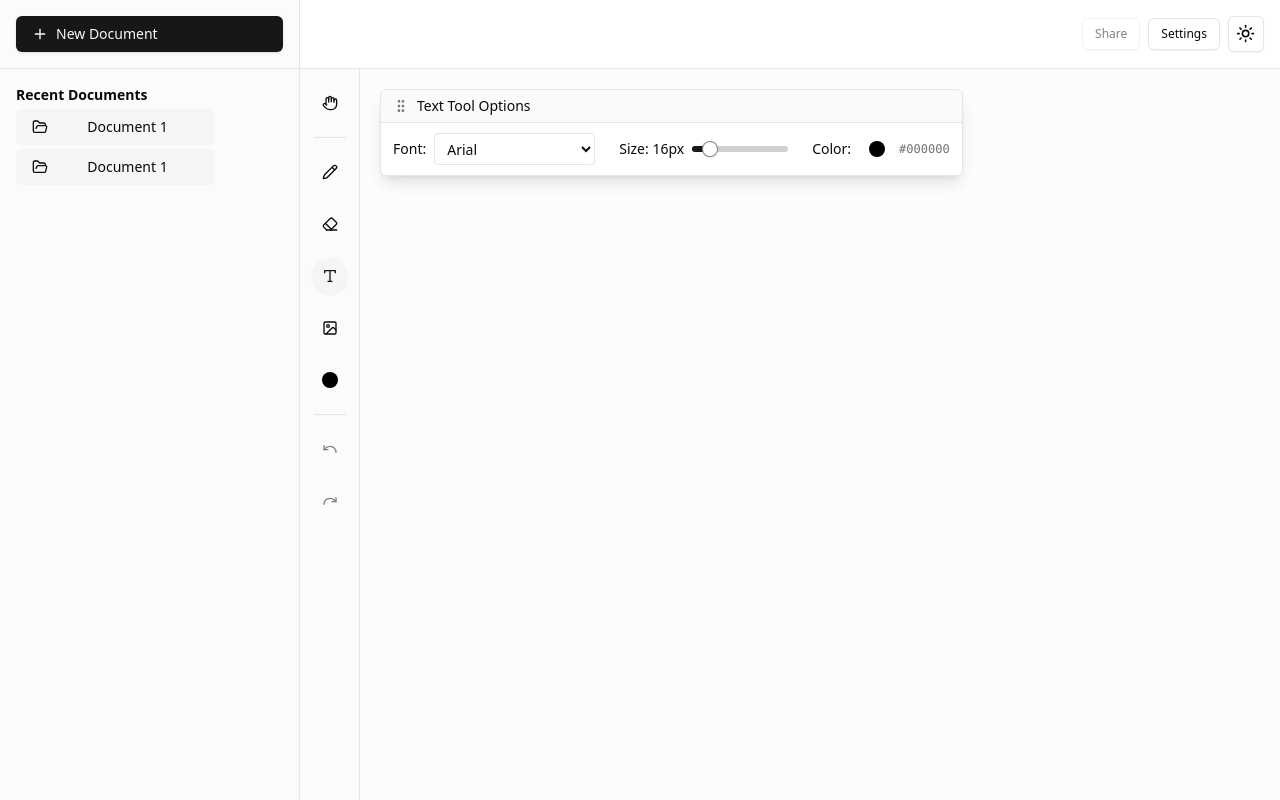
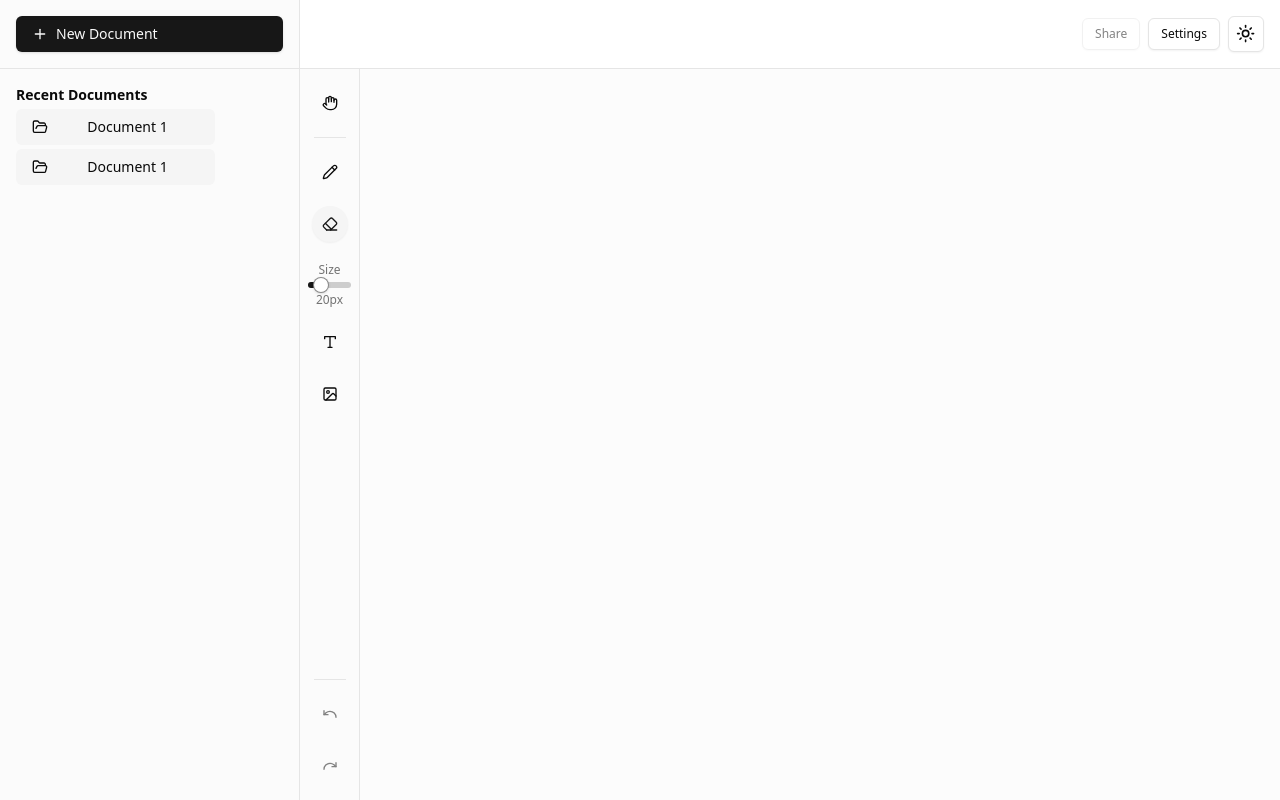
Before and after one commit to Veeeetzzzz/OpenCanvas, a React (Vite) app: page / in a window 1280 px wide. Both pictures are taken after a click on the button 329 px from the left and 322 px from the top of the page. Built offline with nearby package versions, Linux system fonts and the light colour scheme.

Commit message:
Enhanced Eraser handling & improved Text Tooltip

```diff
--- a/src/App.tsx
+++ b/src/App.tsx
@@ -20,7 +20,8 @@ interface Document {
 function App() {
   const [tool, setTool] = useState<Tool>('pencil');
   const [color, setColor] = useState('#000000');
-  const [lineWidth, setLineWidth] = useState(5);
+  const [pencilWidth, setPencilWidth] = useState(5);
+  const [eraserWidth, setEraserWidth] = useState(20);
   // State to hold all documents
   const [documents, setDocuments] = useState<Document[]>([]);
   // State to track the ID of the currently active document
@@ -337,10 +338,12 @@ function App() {
               <Toolbar
                 tool={tool}
                 color={color}
-                lineWidth={lineWidth}
+                pencilWidth={pencilWidth}
+                eraserWidth={eraserWidth}
                 onToolChange={setTool}
                 onColorChange={setColor}
-                onLineWidthChange={setLineWidth}
+                onPencilWidthChange={setPencilWidth}
+                onEraserWidthChange={setEraserWidth}
                 onUndo={handleUndo}
                 onRedo={handleRedo}
                 canUndo={currentHistoryIndex > 0}
@@ -351,7 +354,8 @@ function App() {
                 <Canvas
                   tool={tool}
                   color={color}
-                  lineWidth={lineWidth}
+                  pencilWidth={pencilWidth}
+                  eraserWidth={eraserWidth}
                   onColorChange={setColor}
                   onToolChange={setTool}
                   onStateChange={handleStateChange}
--- a/src/components/canvas.tsx
+++ b/src/components/canvas.tsx
@@ -8,12 +8,13 @@ import {
   ContextMenuItem,
   ContextMenuTrigger,
 } from "@/components/ui/context-menu"
-import { Copy, Trash } from "lucide-react"
+import { Copy, Trash, Pin, PinOff } from "lucide-react"
 
 interface CanvasProps {
   tool: Tool;
   color: string;
-  lineWidth: number;
+  pencilWidth: number;
+  eraserWidth: number;
   onColorChange: (color: string) => void;
   onToolChange: (tool: Tool) => void;
   onStateChange: (update: DrawingState | DrawingAction, pastedImageDataUrl?: string) => void;
@@ -28,8 +29,10 @@ const DEFAULT_GRID_SIZE = 20; // Define default grid size
 export function Canvas({
   tool,
   color,
-  lineWidth,
+  pencilWidth,
+  eraserWidth,
   onColorChange,
+  onToolChange,
   onStateChange,
   history,
   historyIndex,
@@ -56,30 +59,39 @@ export function Canvas({
   const [activeTextInput, setActiveTextInput] = useState<{ position: Point; initialValue: string; width?: number; height?: number } | null>(null)
   const [hoveredResizeHandle, setHoveredResizeHandle] = useState<string | null>(null)
   const toolbarRef = useRef<HTMLDivElement>(null)
+  const [isTextToolbarPinned, setIsTextToolbarPinned] = useState(false)
 
-  // --- Helper Function to Save Text ---
-  const saveActiveText = () => {
-    // Only proceed if the input ref and context exist, and text input is active
+  // --- Tool State Cleanup ---
+  const cleanupToolStates = useCallback(() => {
+    setActiveTextInput(null);
+    setSelectedText(null);
+    setSelectedTextIndex(null);
+    setSelectedImage(null);
+    setSelectedImageIndex(null);
+    setIsDrawing(false);
+    setIsDragging(false);
+    setIsResizing(false);
+    setResizeHandle(null);
+    setDragStart(null);
+    setCurrentAction(null);
+    // Don't reset the input ref value here, text saving handles that
+  }, []); // Empty dependency array as it only uses setters
+
+  // --- Helper Function to Save Text (Memoized) ---
+  const saveActiveText = useCallback(() => {
     if (!inputRef.current || !context || !activeTextInput) {
-      // If called when not active, ensure it's null (might be redundant but safe)
       if (activeTextInput) setActiveTextInput(null);
       return;
     }
-
     const text = inputRef.current.value;
     const isTrimmedEmpty = text.trim().length === 0;
     const isIdenticalToInitial = activeTextInput.initialValue && text === activeTextInput.initialValue;
-
     let shouldDeactivate = false;
 
-    // Condition 1: Save non-empty text
     if (!isTrimmedEmpty) {
-      // If it's a re-edit and the text hasn't changed, don't create a new history state
       if (isIdenticalToInitial) {
-         console.log("saveActiveText: Text identical to initial value, deactivating without saving.");
         shouldDeactivate = true;
       } else {
-         console.log("saveActiveText: Saving text:", text);
         const textElement: TextElement = {
           text,
           position: activeTextInput.position,
@@ -87,7 +99,6 @@ export function Canvas({
           fontSize,
           color
         };
-
         const currentHistoryState = history[historyIndex] ?? { actions: [], currentAction: null };
         const newActions = [...currentHistoryState.actions, {
           tool: 'text' as Tool,
@@ -96,30 +107,23 @@ export function Canvas({
           lineWidth: 0,
           textElement
         }];
-
         onStateChange({ actions: newActions, currentAction: null });
         shouldDeactivate = true;
       }
     } else {
-       // Condition 2: Text is empty or whitespace only.
-       // Deactivate ONLY if it was a re-edit (initialValue existed).
-       // Do NOT deactivate if it was a brand new input that remained empty.
       if (activeTextInput.initialValue !== '') {
-          console.log("saveActiveText: Text is empty, but was a re-edit. Deactivating.");
         shouldDeactivate = true;
-       } else {
-          console.log("saveActiveText: Text is empty on a new input. NOT deactivating.");
       }
     }
 
-    // Deactivate and clear input only if conditions were met
     if (shouldDeactivate) {
       if (inputRef.current) {
-         inputRef.current.value = ''; // Clear field
+        inputRef.current.value = '';
       }
       setActiveTextInput(null);
     }
-  };
+  // Add dependencies for useCallback
+  }, [inputRef, context, activeTextInput, font, fontSize, color, history, historyIndex, onStateChange]);
 
   // --- Canvas Redrawing (Memoized) ---
   const redrawCanvas = useCallback(() => {
@@ -291,20 +295,18 @@ export function Canvas({
 
   // Effect to handle tool changes
   useEffect(() => {
-    // console.log(`Tool changed to: ${tool}`);
     if (tool !== 'text' && activeTextInput) {
-      // console.log(`Tool is ${tool}, activeTextInput exists. Saving text.`);
       saveActiveText();
     }
     if (tool !== 'hand') {
-      // console.log(`Tool is ${tool}. Deselecting items.`);
       setSelectedImage(null);
-      setSelectedImageIndex(null); // Also clear index
+      setSelectedImageIndex(null);
       setSelectedText(null);
     }
-    // Reset cursor if needed when tool changes
-    // document.body.style.cursor = 'default';
-  }, [tool]); // <<<< Dependency array ONLY includes tool now
+    if (tool === 'pencil' || tool === 'eraser' || tool === 'image') {
+      setIsTextToolbarPinned(false);
+    }
+  }, [tool, activeTextInput, saveActiveText]); // Dependency saveActiveText is now stable
 
   // Effect to focus the text input when it becomes active
   useEffect(() => {
@@ -320,26 +322,6 @@ export function Canvas({
       return () => clearTimeout(timerId);
     }
   }, [activeTextInput]); // Run only when activeTextInput changes
-
-  // Add effect to clean up tool states when tool changes
-  useEffect(() => {
-    // Cleanup function to reset all tool-specific states
-    const cleanupToolStates = () => {
-      setActiveTextInput(null);
-      setSelectedText(null);
-      setSelectedTextIndex(null);
-      setSelectedImage(null);
-      setSelectedImageIndex(null);
-      setIsDrawing(false);
-      setIsDragging(false);
-      setIsResizing(false);
-      setResizeHandle(null);
-      setDragStart(null);
-      setCurrentAction(null);
-    };
-
-    cleanupToolStates();
-  }, [tool]); // Run when tool changes
 
   // --- Interaction Logic Helpers ---
 
@@ -434,29 +416,28 @@ export function Canvas({
 
   // --- Event Handlers ---
 
-  const startDrawing = (e: React.MouseEvent) => {
+  const startDrawing = (event: React.MouseEvent<HTMLCanvasElement>) => {
     if (!context) return;
-    const point = { x: e.nativeEvent.offsetX, y: e.nativeEvent.offsetY };
+    cleanupToolStates(); // Call the restored cleanup function
 
-    // Cleanup function to reset all tool-specific states
-    const cleanupToolStates = () => {
-      setActiveTextInput(null);
-      setSelectedText(null);
-      setSelectedTextIndex(null);
-      setSelectedImage(null);
-      setSelectedImageIndex(null);
-      setIsDrawing(false);
-      setIsDragging(false);
-      setIsResizing(false);
-      setResizeHandle(null);
-      setDragStart(null);
-      setCurrentAction(null);
-    };
+    const { offsetX, offsetY } = event.nativeEvent;
+    const point = { x: offsetX, y: offsetY };
+    setIsDrawing(true);
 
-    // First, cleanup any existing tool states
-    cleanupToolStates();
-
-    if (tool === 'hand') {
+    if (tool === 'pencil' || tool === 'eraser') {
+      // Use the correct width based on the tool
+      const width = tool === 'pencil' ? pencilWidth : eraserWidth;
+      setCurrentAction({
+        tool,
+        points: [point],
+        color: tool === 'eraser' ? '#000000' : color,
+        lineWidth: width, // Use the determined width
+      });
+    } else if (tool === 'text') {
+      // Handle text activation
+      setActiveTextInput({ position: point, initialValue: '' });
+    } else if (tool === 'hand') {
+       // Handle selection/drag initiation for hand tool
        const currentState = history[historyIndex];
        if (!currentState) return;
 
@@ -467,16 +448,15 @@ export function Canvas({
          setSelectedTextIndex(textHit.index);
          setSelectedImage(null);
          setSelectedImageIndex(null);
-        setIsDrawing(true);
          setIsDragging(true);
          setDragStart({ x: point.x - textHit.action.textElement!.position.x, y: point.y - textHit.action.textElement!.position.y });
-        e.preventDefault();
+         event.preventDefault(); // Prevent default text selection
        } else {
          // Then check for image hit
          const imageHit = hitTestImage(point);
          if (imageHit) {
            if (!imageHit.action.imageElement?.imageId) {
-            console.error("Attempted to select an image action with a missing imageId. Skipping selection.", imageHit.action);
+             console.error("Attempted to select an image action with a missing imageId.", imageHit.action);
              return;
            }
 
@@ -489,26 +469,20 @@ export function Canvas({
            if (handle) {
              setIsResizing(true);
              setResizeHandle(handle);
-            setDragStart(point);
+             setDragStart(point); // Use raw point for resize origin
            } else {
              setIsDragging(true);
+             // Use offset from top-left for drag origin
              setDragStart({ x: point.x - imageHit.action.imageElement.position.x, y: point.y - imageHit.action.imageElement.position.y });
            }
+         } else {
+           // If nothing is hit, clear selections
+           setSelectedText(null);
+           setSelectedTextIndex(null);
+           setSelectedImage(null);
+           setSelectedImageIndex(null);
          }
        }
-    } else if (tool === 'pencil' || tool === 'eraser') {
-      setIsDrawing(true);
-      setCurrentAction({
-        tool,
-        points: [point],
-        color: tool === 'eraser' ? '#FFFFFF' : color,
-        lineWidth: tool === 'eraser' ? 20 : lineWidth,
-      });
-    } else if (tool === 'text') {
-      setActiveTextInput({ position: point, initialValue: '' });
-    } else if (tool === 'image') {
-      // Image tool selection is handled by the App component
-      // We just need to ensure other states are cleaned up
     }
   };
 
@@ -896,7 +870,17 @@ export function Canvas({
      }
    };
 
+  // --- Pin Toggle Handler ---
+  const handleTextToolbarPinToggle = useCallback(() => {
+    // Removed console.log
+    setIsTextToolbarPinned(prev => !prev);
+  }, []); // Reverted dependency, only needs setter
+
   // --- JSX Rendering ---
+
+  // Determine toolbar visibility
+  const showTextToolbar = tool === "text" || !!activeTextInput || isTextToolbarPinned;
+  // Removed console.log
 
   return (
     <div
@@ -905,13 +889,15 @@ export function Canvas({
     >
       <TextToolbar
         ref={toolbarRef}
-        show={tool === "text" || !!activeTextInput}
+        show={showTextToolbar} // Use the new condition
         color={color}
         onColorChange={onColorChange}
         fontSize={fontSize}
         onFontSizeChange={setFontSize}
         font={font}
         onFontChange={setFont}
+        isPinned={isTextToolbarPinned} // Pass pin state
+        onPinToggle={handleTextToolbarPinToggle} // Pass toggle handler
       />
       <ContextMenu>
         <ContextMenuTrigger asChild>
--- a/src/components/text-toolbar.tsx
+++ b/src/components/text-toolbar.tsx
@@ -1,10 +1,17 @@
-import { Label } from "@/components/ui/label"
-import { Slider } from "@/components/ui/slider"
+import {
+  Select,
+  SelectContent,
+  SelectItem,
+  SelectTrigger,
+  SelectValue,
+} from "@/components/ui/select"
+import { Input } from "@/components/ui/input"
 import { ColorPicker } from "@/components/color-picker"
-import { useState, forwardRef } from "react"
-import { GripVertical } from "lucide-react"
+import { Button } from "@/components/ui/button"
+import { Pin, PinOff, GripVertical } from "lucide-react"
+import React, { useState, useEffect, useCallback } from "react"
 
-interface TextToolbarProps {
+export interface TextToolbarProps {
   show: boolean;
   color: string;
   onColorChange: (color: string) => void;
@@ -12,18 +19,14 @@ interface TextToolbarProps {
   onFontSizeChange: (size: number) => void;
   font: string;
   onFontChange: (font: string) => void;
+  isPinned: boolean;
+  onPinToggle: () => void;
 }
 
-const fonts = [
-  "Arial",
-  "Times New Roman",
-  "Helvetica",
-  "Georgia",
-  "Courier New",
-  "Verdana"
-]
+const PREDEFINED_FONT_SIZES = [8, 12, 16, 20, 24, 36, 48, 64, 72];
+const PREDEFINED_FONTS = ["Arial", "Verdana", "Times New Roman", "Courier New", "Georgia", "Comic Sans MS"];
 
-export const TextToolbar = forwardRef<HTMLDivElement, TextToolbarProps>((
+export const TextToolbar = React.forwardRef<HTMLDivElement, TextToolbarProps>((
   {
     show,
     color,
@@ -31,93 +34,109 @@ export const TextToolbar = forwardRef<HTMLDivElement, TextToolbarProps>((
     fontSize,
     onFontSizeChange,
     font,
-    onFontChange
+    onFontChange,
+    isPinned,
+    onPinToggle,
   },
   ref
 ) => {
-  const [position, setPosition] = useState({ x: 20, y: 20 })
-  const [isDragging, setIsDragging] = useState(false)
-  const [dragStart, setDragStart] = useState({ x: 0, y: 0 })
+  const [position, setPosition] = useState({ x: 100, y: 50 });
+  const [isDragging, setIsDragging] = useState(false);
+  const [dragStartOffset, setDragStartOffset] = useState({ x: 0, y: 0 });
 
-  const handleMouseDown = (e: React.MouseEvent) => {
-    setIsDragging(true)
-    setDragStart({
+  const handleMouseDown = (e: React.MouseEvent<HTMLDivElement>) => {
+    e.stopPropagation();
+
+    if (isPinned || !(e.target as HTMLElement).closest('.drag-handle')) return;
+
+    setIsDragging(true);
+    setDragStartOffset({
       x: e.clientX - position.x,
-      y: e.clientY - position.y
-    })
-  }
+      y: e.clientY - position.y,
+    });
+    e.preventDefault();
+  };
 
-  const handleMouseMove = (e: React.MouseEvent) => {
-    if (!isDragging) return
+  const handleMouseMove = useCallback((e: MouseEvent) => {
+    if (!isDragging) return;
+    setPosition({
+      x: e.clientX - dragStartOffset.x,
+      y: e.clientY - dragStartOffset.y,
+    });
+  }, [isDragging, dragStartOffset]);
 
-    setPosition({
-      x: e.clientX - dragStart.x,
-      y: e.clientY - dragStart.y
-    })
-  }
+  const handleMouseUp = useCallback(() => {
+    setIsDragging(false);
+  }, []);
 
-  const handleMouseUp = () => {
-    setIsDragging(false)
-  }
+  useEffect(() => {
+    if (isDragging) {
+      window.addEventListener('mousemove', handleMouseMove);
+      window.addEventListener('mouseup', handleMouseUp);
+    } else {
+      window.removeEventListener('mousemove', handleMouseMove);
+      window.removeEventListener('mouseup', handleMouseUp);
+    }
+    return () => {
+      window.removeEventListener('mousemove', handleMouseMove);
+      window.removeEventListener('mouseup', handleMouseUp);
+    };
+  }, [isDragging, handleMouseMove, handleMouseUp]);
+
+  if (!show) return null;
 
   return (
     <div
       ref={ref}
-      className="absolute bg-background border rounded-md shadow-lg select-none z-50"
+      className={`absolute z-50 bg-background p-2 rounded-md shadow-md border flex items-center gap-2 ${isDragging && !isPinned ? 'cursor-grabbing' : 'cursor-default'}`}
       style={{
-        left: position.x,
-        top: position.y,
-        cursor: isDragging ? 'grabbing' : 'default',
-        display: show ? 'block' : 'none'
+        left: `${position.x}px`,
+        top: `${position.y}px`,
       }}
-      onMouseMove={handleMouseMove}
-      onMouseUp={handleMouseUp}
-      onMouseLeave={handleMouseUp}
+      onMouseDown={handleMouseDown}
     >
       <div
-        className="flex items-center gap-2 px-3 py-1.5 bg-muted/50 rounded-t-md cursor-grab border-b"
-        onMouseDown={handleMouseDown}
+        className={`drag-handle p-1 -ml-1 ${!isPinned ? 'cursor-grab' : 'cursor-default'}`}
+        title={!isPinned ? "Move Toolbar" : "Toolbar Pinned"}
       >
-        <GripVertical className="h-4 w-4 text-muted-foreground" />
-        <span className="text-sm font-medium">Text Tool Options</span>
+        <GripVertical className={`h-5 w-5 ${isPinned ? 'text-muted-foreground/50' : 'text-muted-foreground'}`} />
       </div>
 
-      <div className="px-3 py-2 flex items-center gap-6">
-        <div className="flex items-center gap-2 min-w-[140px]">
-          <Label className="text-sm">Font:</Label>
-          <select
-            className="flex-1 h-8 px-2 text-sm border rounded bg-background"
-            value={font}
-            onChange={(e) => onFontChange(e.target.value)}
-          >
-            {fonts.map(f => (
-              <option key={f} value={f}>{f}</option>
-            ))}
-          </select>
-        </div>
+      <Select value={font} onValueChange={onFontChange}>
+        <SelectTrigger className="w-[120px] h-8 text-xs">
+          <SelectValue placeholder="Font" />
+        </SelectTrigger>
+        <SelectContent>
+          {PREDEFINED_FONTS.map(f => (
+            <SelectItem key={f} value={f} className="text-xs">{f}</SelectItem>
+          ))}
+        </SelectContent>
+      </Select>
 
-        <div className="flex items-center gap-2">
-          <Label className="text-sm whitespace-nowrap">Size: {fontSize}px</Label>
-          <Slider
-            className="w-24"
-            value={[fontSize]}
-            onValueChange={(value) => onFontSizeChange(value[0])}
-            min={8}
-            max={72}
-            step={1}
-          />
-        </div>
+      <Input
+        type="number"
+        value={fontSize}
+        onChange={(e) => onFontSizeChange(parseInt(e.target.value, 10) || 1)}
+        min={1}
+        max={200}
+        step={1}
+        className="w-[70px] h-8 text-xs"
+        aria-label="Font Size"
+      />
 
-        <div className="flex items-center gap-2">
-          <Label className="text-sm">Color:</Label>
-          <div className="flex items-center gap-1">
-            <ColorPicker color={color} onChange={onColorChange} />
-            <span className="text-xs text-muted-foreground font-mono">{color}</span>
-          </div>
-        </div>
-      </div>
+      <ColorPicker color={color} onChange={onColorChange} />
+
+      <Button
+        variant="ghost"
+        size="icon"
+        onClick={onPinToggle}
+        title={isPinned ? "Unpin Toolbar" : "Pin Toolbar"}
+        className="h-8 w-8"
+      >
+        {isPinned ? <PinOff className="h-4 w-4" /> : <Pin className="h-4 w-4" />}
+      </Button>
     </div>
-  )
-})
+  );
+});
 
 TextToolbar.displayName = 'TextToolbar'
--- a/src/components/toolbar.tsx
+++ b/src/components/toolbar.tsx
@@ -18,14 +18,17 @@ import {
   TooltipProvider,
   TooltipTrigger,
 } from "@/components/ui/tooltip"
+import { cn } from "@/lib/utils"
 
 interface ToolbarProps {
   tool: Tool;
   color: string;
-  lineWidth: number;
+  pencilWidth: number;
+  eraserWidth: number;
   onToolChange: (tool: Tool) => void;
   onColorChange: (color: string) => void;
-  onLineWidthChange: (width: number) => void;
+  onPencilWidthChange: (width: number) => void;
+  onEraserWidthChange: (width: number) => void;
   onUndo: () => void;
   onRedo: () => void;
   canUndo: boolean;
@@ -36,10 +39,12 @@ interface ToolbarProps {
 export function Toolbar({
   tool,
   color,
-  lineWidth,
+  pencilWidth,
+  eraserWidth,
   onToolChange,
   onColorChange,
-  onLineWidthChange,
+  onPencilWidthChange,
+  onEraserWidthChange,
   onUndo,
   onRedo,
   canUndo,
@@ -96,17 +101,24 @@ export function Toolbar({
         </Button>
       </TooltipButton>
       {tool === 'pencil' && (
-        <div className="px-2 w-full flex flex-col items-center gap-2">
+        <>
+          <div className="px-2 w-full flex flex-col items-center gap-1 mt-1">
+            <span className="text-xs text-muted-foreground">Thickness</span>
             <Slider
-            value={[lineWidth]}
-            onValueChange={([value]) => onLineWidthChange(value)}
+              value={[pencilWidth]}
+              onValueChange={([value]) => onPencilWidthChange(value)}
               min={1}
               max={50}
               step={1}
               className="w-full"
+              aria-label="Pencil Thickness"
             />
-          <span className="text-xs text-muted-foreground">{lineWidth}px</span>
+            <span className="text-xs text-muted-foreground">{pencilWidth}px</span>
           </div>
+          <div className="pt-2">
+            <ColorPicker color={color} onChange={onColorChange} />
+          </div>
+        </>
       )}
       <TooltipButton tooltipText="Eraser (E)">
         <Button
@@ -119,6 +131,23 @@ export function Toolbar({
           <Eraser className="h-4 w-4" />
         </Button>
       </TooltipButton>
+      {tool === 'eraser' && (
+        <>
+          <div className="px-2 w-full flex flex-col items-center gap-1 mt-1">
+            <span className="text-xs text-muted-foreground">Size</span>
+            <Slider
+              value={[eraserWidth]}
+              onValueChange={([value]) => onEraserWidthChange(value)}
+              min={1}
+              max={100}
+              step={1}
+              className="w-full"
+              aria-label="Eraser Size"
+            />
+            <span className="text-xs text-muted-foreground">{eraserWidth}px</span>
+          </div>
+        </>
+      )}
       <TooltipButton tooltipText="Text (T)">
         <Button
           variant={tool === "text" ? "secondary" : "ghost"}
@@ -141,8 +170,7 @@ export function Toolbar({
           <Image className="h-4 w-4" />
         </Button>
       </TooltipButton>
-      <ColorPicker color={color} onChange={onColorChange} />
-      <Separator className="w-8" />
+      <Separator className="w-8 mt-auto" />
       <TooltipButton tooltipText="Undo (Ctrl+Z)" disabled={!canUndo}>
         <Button
           variant="ghost"
```
Lines whose indentation alone changed are shown as unchanged.
